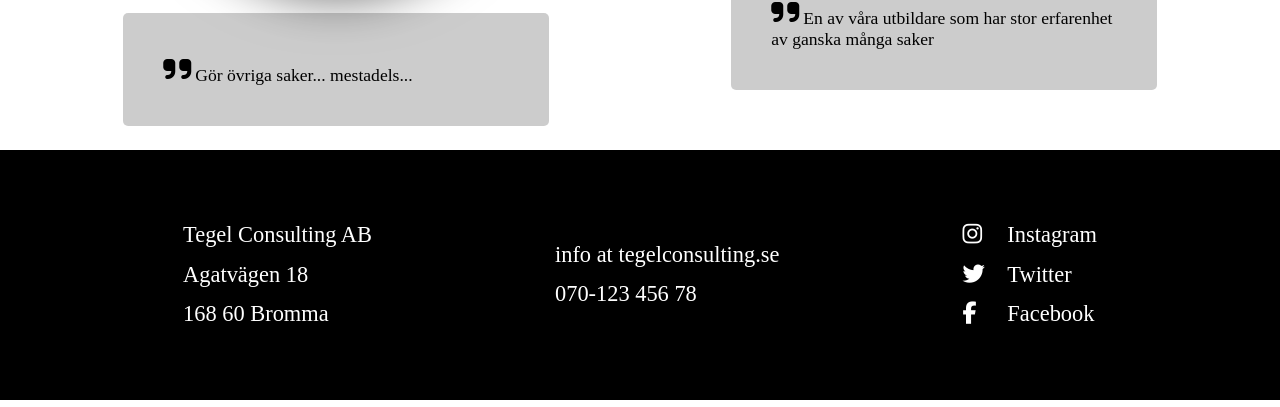
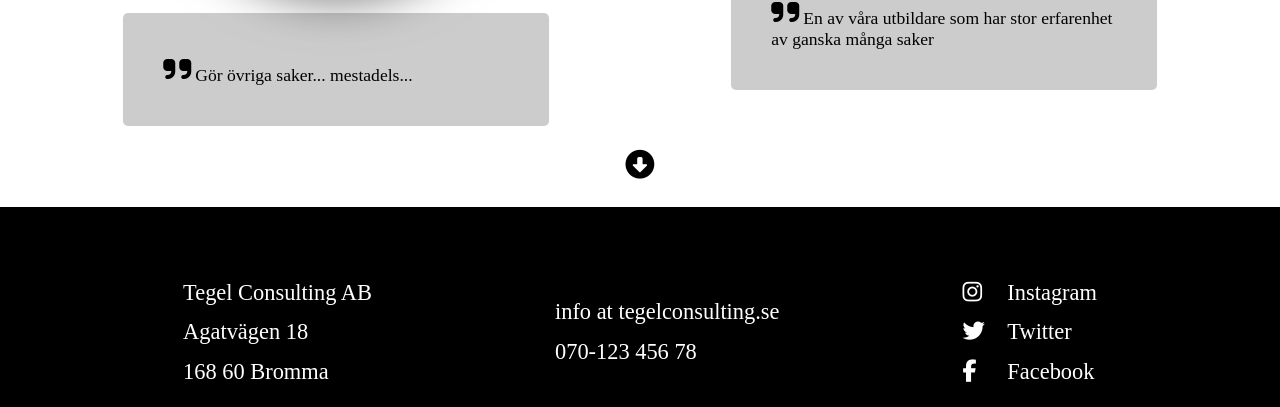
Before and after one commit to NicklasSoderlund/Sebastians-Hemsida, a website built with Parcel: page src/index.html in a window 1280 px wide. Shown: the part 1831-2238 px from the top of the page. Built offline with nearby package versions, Linux system fonts and the light colour scheme.

Commit message:
added an icon i forgot

```diff
--- a/src/index.html
+++ b/src/index.html
@@ -79,6 +79,8 @@
           <span>En av våra utbildare som har stor erfarenhet av ganska många saker</span>
         </p>
       </div>
+
+      <div class="team__icon"><i class="fa-solid fa-circle-down"></i></a> </div>
     </section>
 
      <!--Footer with contact info-->
--- a/src/scss/_landingpage.scss
+++ b/src/scss/_landingpage.scss
@@ -52,11 +52,10 @@
     }
 
     .landingpage__icon {
-        color: v.$secondaryColor;
         position: absolute;
         bottom: 0;
         font-size: 1.8em;
-        margin-bottom: 1em;
+        margin: 1em 0;
     }
 
 }
--- a/src/scss/_team.scss
+++ b/src/scss/_team.scss
@@ -1,4 +1,5 @@
 @use "mixins" as m;
+@use "variables" as v;
 
 .team {
     width: 100%;
@@ -7,6 +8,7 @@
     flex-direction: column;
     justify-content: center;
     align-items: center;
+    color: black;
 
     @include m.desktop {
       flex-direction: row;
@@ -18,5 +20,12 @@
       @include m.team-info;
 
     }
+    &__icon {
+      i {
+        color: v.$secondaryColor;
+        font-size: 1.8em;
+        margin-bottom: 1em;
+      }
+    }
 
 }
```
